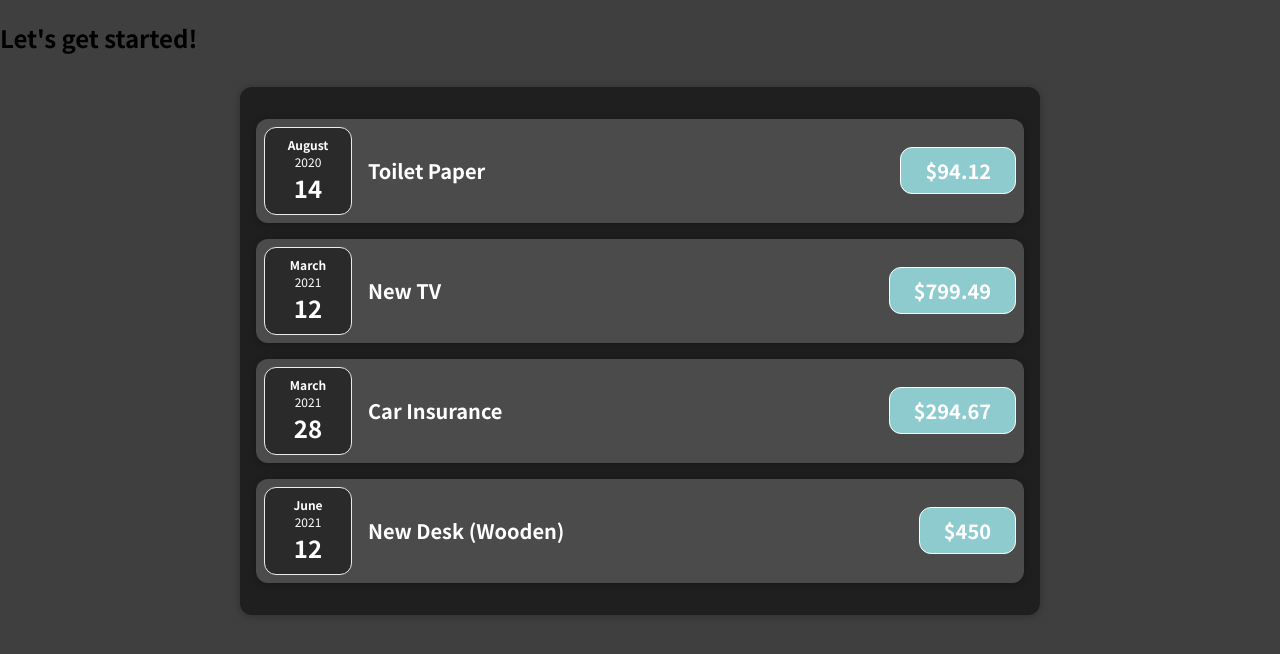
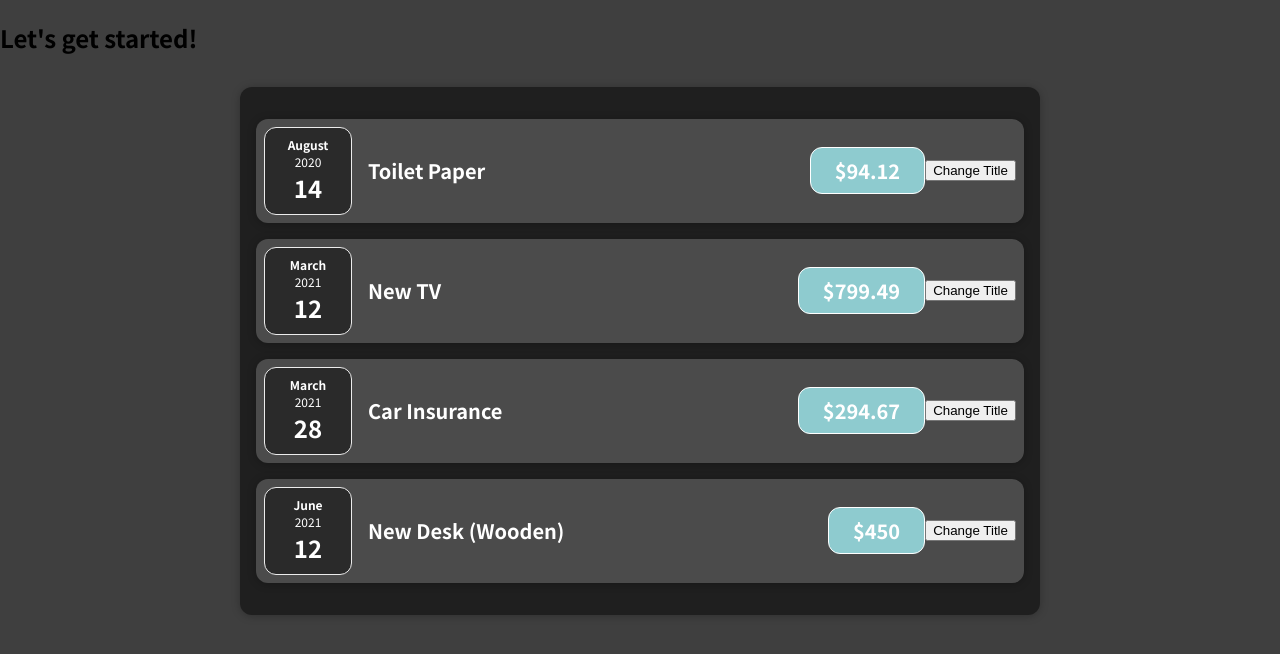
Before and after one commit to andysongsong/ExpenseViewer, a React (Create React App) app: page / in a window 1280 px wide. Shown: the top 654 px of the page. Built offline with nearby package versions, Linux system fonts and the light colour scheme.

Commit message:
add usestate to expenseItem

```diff
--- a/src/App.js
+++ b/src/App.js
@@ -1,4 +1,4 @@
-import Expenses from "./components/Expenses";
+import Expenses from "./components/Expenses/Expenses";
 
 function App() {
   const costs = [
--- a/src/components/ExpenseItem.js
+++ b/src/components/Expenses/ExpenseItem.js
@@ -1,15 +1,22 @@
 import "./ExpenseItem.css";
 import ExpenseDate from "./ExpenseDate";
-import Card from "./Card";
+import Card from "../UI/Card";
+import { useState } from "react";
 
 function ExpenseItem(props) {
+  const [title, setTitle] = useState(props.title);
+
+  const clickHandler = () => {
+    setTitle("updated");
+  };
   return (
     <Card className="expense-item">
       <ExpenseDate date={props.date} />
       <div className="expense-item__description">
-        <h2>{props.title}</h2>
+        <h2>{title}</h2>
         <div className="expense-item__price">${props.amount}</div>
       </div>
+      <button onClick={clickHandler}>Change Title</button>
     </Card>
   );
 }
--- a/src/components/Expenses.js
+++ b/src/components/Expenses/Expenses.js
@@ -1,6 +1,6 @@
 import "./Expenses.css";
 import ExpenseItem from "./ExpenseItem";
-import Card from "./Card";
+import Card from "../UI/Card";
 
 function Expenses(props) {
   return (
```
Also changed, not shown: src/components/Expenses/ExpenseDate.css (renamed from src/components/ExpenseDate.css), src/components/Expenses/ExpenseDate.js (renamed from src/components/ExpenseDate.js), src/components/Expenses/ExpenseItem.css (renamed from src/components/ExpenseItem.css), src/components/Expenses/Expenses.css (renamed from src/components/Expenses.css), src/components/UI/Card.css (renamed from src/components/Card.css), src/components/UI/Card.js (renamed from src/components/Card.js), 1 other file (tests, documents, lock files or other folders).
